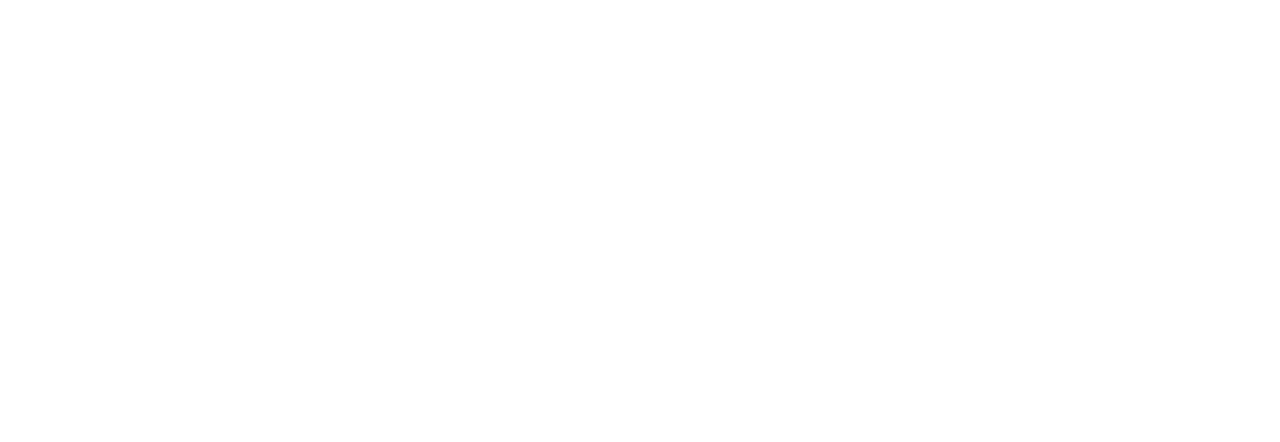
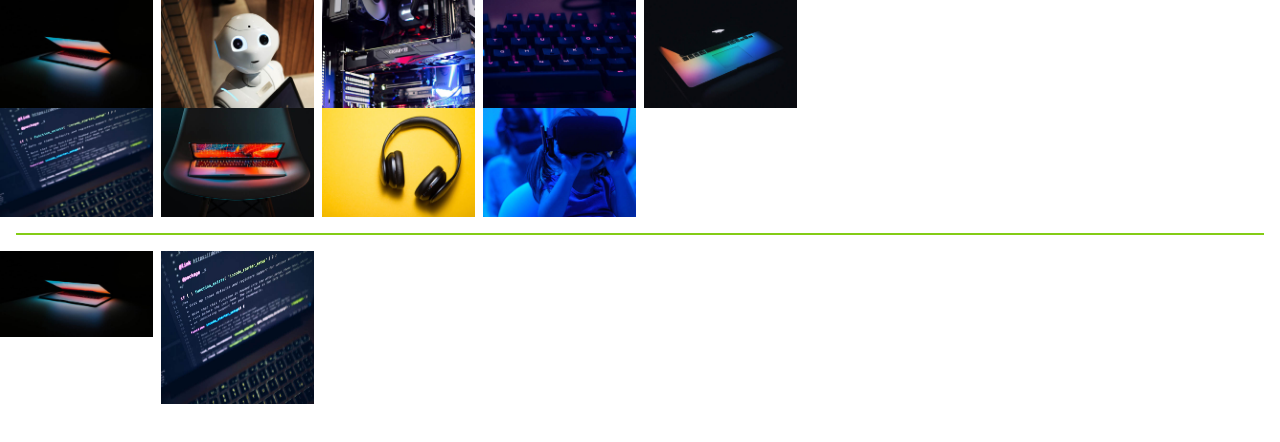
Before and after one commit to emmanuellesoy/curso-tailwind, a website: page HTML/tailwind-sandbox/tailwind-sandbox-starter/12-columns/index.html in a window 1280 px wide. Drawn offline with nearby package versions, Linux system fonts and the light colour scheme.

Commit message:
FEAT: Columns

```diff
--- a/HTML/tailwind-sandbox/tailwind-sandbox-starter/12-columns/index.html
+++ b/HTML/tailwind-sandbox/tailwind-sandbox-starter/12-columns/index.html
@@ -9,8 +9,27 @@
   </head>
   <body>
     <!-- Columns -->
-
+    <div
+      class="columns-1 sm:columns-2 md:columns-4 lg:columns-6 xl:columns-8 gap-2"
+    >
+      <img src="../assets/img/img1.jpg" alt="" />
+      <img src="../assets/img/img2.jpg" alt="" />
+      <img src="../assets/img/img3.jpg" alt="" />
+      <img src="../assets/img/img4.jpg" alt="" />
+      <img src="../assets/img/img5.jpg" alt="" />
+      <img src="../assets/img/img6.jpg" alt="" />
+      <img src="../assets/img/img7.jpg" alt="" />
+      <img src="../assets/img/img8.jpg" alt="" />
+      <img src="../assets/img/img9.jpg" alt="" />
+    </div>
     <!-- Aspect Ratio -->
+    <div class="divide m-4 border-t-2 border-lime-500"></div>
+    <div
+      class="columns-1 sm:columns-2 md:columns-4 lg:columns-6 xl:columns-8 gap-2"
+    >
+      <img class="w-full aspect-video" src="../assets/img/img1.jpg" alt="" />
+      <img class="w-full aspect-square" src="../assets/img/img2.jpg" alt="" />
+    </div>
   </body>
 </html>
 
```
